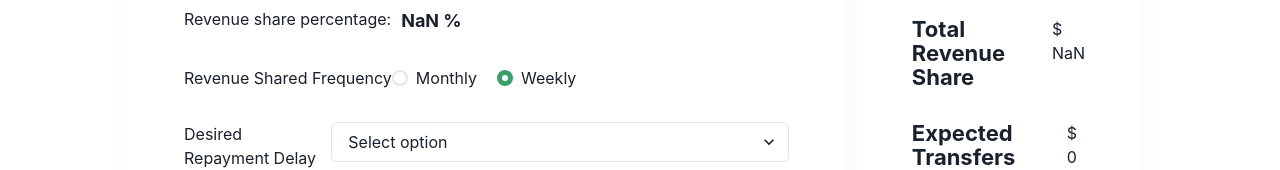
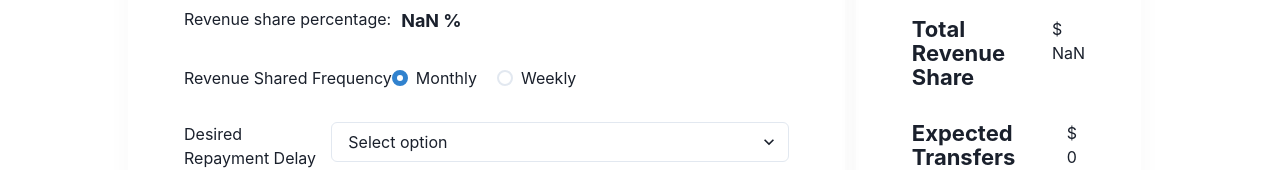
Before and after one commit to davidhannn/ned-take-home, a Next.js app: page / in a window 1280 px wide. Shown: the part 572-742 px from the top of the page. Built offline with nearby package versions, Linux system fonts and the light colour scheme; no server answers.

Commit message:
handling radio button revenue frequency updates

```diff
--- a/components/radio-button.tsx
+++ b/components/radio-button.tsx
@@ -1,14 +1,21 @@
 import { RadioGroup, Stack, Radio } from "@chakra-ui/react";
+import { REVENUE_SHARED_FREQUENCY } from "@/constants/enums";
 import { useContext } from "react";
+import { FinanceContext } from "@/pages";
 
 const RadioButton: React.FC = () => {
+  const { setRevenueSharedFrequency } = useContext(FinanceContext);
+
   return (
-    <RadioGroup defaultValue="2">
+    <RadioGroup
+      defaultValue={REVENUE_SHARED_FREQUENCY.MONTHLY}
+      onChange={setRevenueSharedFrequency}
+    >
       <Stack spacing={5} direction="row">
-        <Radio colorScheme="red" value="1">
+        <Radio colorScheme="blue" value={REVENUE_SHARED_FREQUENCY.MONTHLY}>
           Monthly
         </Radio>
-        <Radio colorScheme="green" value="2">
+        <Radio colorScheme="blue" value={REVENUE_SHARED_FREQUENCY.WEEKLY}>
           Weekly
         </Radio>
       </Stack>
--- a/constants/enums.ts
+++ b/constants/enums.ts
@@ -16,3 +16,8 @@ export enum CARDTYPES {
   "FINANCE" = "finance",
   "RESULTS" = "results",
 }
+
+export enum REVENUE_SHARED_FREQUENCY {
+  "MONTHLY" = "monthly",
+  "WEEKLY" = "weekly",
+}
--- a/pages/index.tsx
+++ b/pages/index.tsx
@@ -8,13 +8,13 @@ import "@/app/globals.css";
 import { ChakraProvider } from "@chakra-ui/react";
 import variables from "../styles/variables.module.scss";
 import { createContext, useContext, useEffect, useState } from "react";
-import { CARDTYPES } from "@/constants/enums";
+import { CARDTYPES, REVENUE_SHARED_FREQUENCY } from "@/constants/enums";
 
 export const FinanceContext = createContext({
   financeData: {},
   revenueAmount: 0,
   fundingAmount: 0,
-  setFundingAmount: () => {},
+  // setFundingAmount: () => {},
   handleRevenueInput: () => {},
   handleFundingAmount: () => {},
 });
@@ -24,6 +24,9 @@ const FinanceContextProvider = ({ children }) => {
   const [revenueAmount, setRevenueAmount] = useState(0);
   const [fundingAmount, setFundingAmount] = useState(0);
   const [fundReasons, setFundReasons] = useState([]);
+  const [revenueSharedFrequency, setRevenueSharedFrequency] = useState(
+    REVENUE_SHARED_FREQUENCY.MONTHLY
+  );
 
   useEffect(() => {
     axios.get(API_LINK).then(({ data }) => {
@@ -46,7 +49,7 @@ const FinanceContextProvider = ({ children }) => {
     setFundingAmount(value[1]);
   };
 
-  console.log(fundingAmount, "funding amount");
+  console.log(revenueSharedFrequency, "funding amount");
 
   return (
     <FinanceContext.Provider
@@ -54,7 +57,9 @@ const FinanceContextProvider = ({ children }) => {
         financeData,
         revenueAmount,
         fundingAmount,
+        revenueSharedFrequency,
         setFundingAmount,
+        setRevenueSharedFrequency,
         handleRevenueInput,
         handleFundingAmount,
       }}
```
